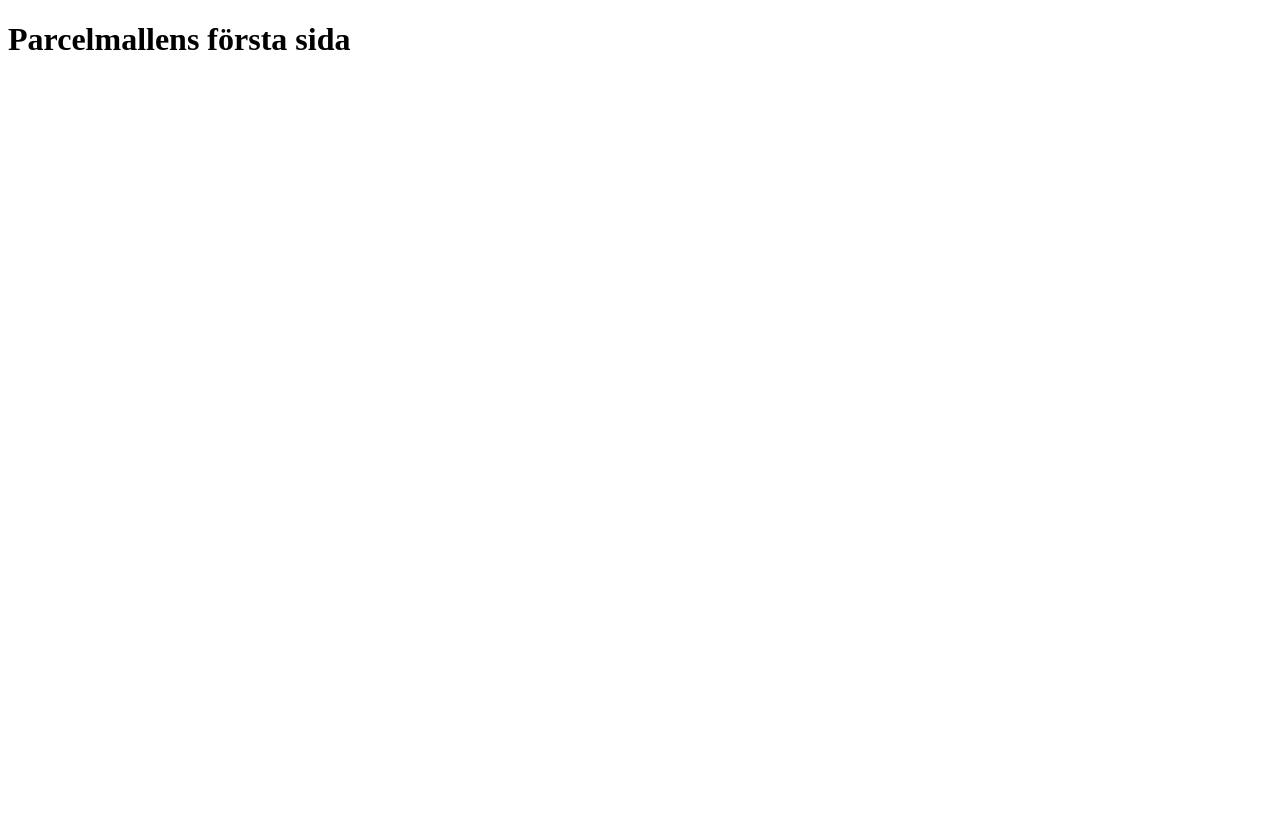
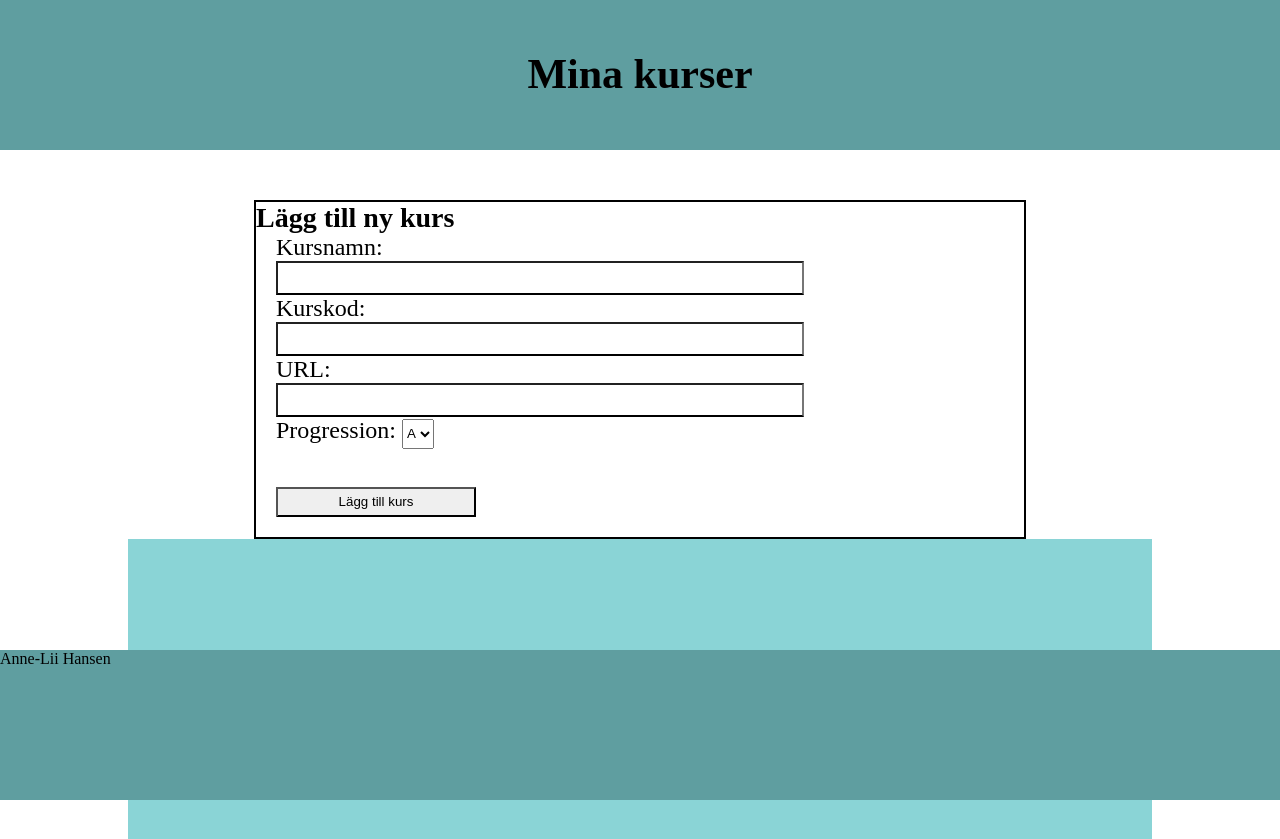
Before and after one commit to Anne-Lii/typescript_kurser, a website built with Parcel: page src/index.html in a window 1280 px wide. Before the commit the page ends 800 px from the top, so only its background shows below. Built offline with nearby package versions, Linux system fonts and the light colour scheme.

Commit message:
lagt till sidor och skapat ett formulär samt stylat

```diff
--- a/src/CSS/main.scss
+++ b/src/CSS/main.scss
@@ -0,0 +1,61 @@
+* {
+    padding: 0;
+    margin: 0;
+}
+
+header {
+    width: 100%;
+    margin: 0 auto;
+    height: 150px;
+    background-color: cadetblue;
+}
+h1 {
+    font-size: 42px;
+    text-align: center;
+    padding-top: 50px;
+}
+
+#addCourse {
+    width: 60%;
+    margin: 0 auto;
+    height: auto;
+    border: 2px solid #000;
+    margin-top: 50px;
+}
+h2 {
+    padding: 10px 0 10 20px;
+    font-size: 28px;
+}
+label {
+    font-size: 24px;
+}
+form {
+    padding: 0 0 0 20px;
+}
+input {
+    width: 70%;
+    height: 30px;
+    border-bottom: 2px solid #000;
+
+}
+select {
+    height: 30px;
+}
+#submit {
+    max-width: 200px;
+    margin: 20px 0;
+}
+#courses {
+    width: 80%;
+    margin: 0 auto;
+    height: 300px;
+    background-color: rgb(138, 212, 214);
+}
+footer {
+    width: 100%;
+    margin: 0 auto;
+    height: 150px;
+    position: absolute;
+    bottom: 0;
+    background-color: cadetblue;
+}
--- a/src/index.html
+++ b/src/index.html
@@ -4,18 +4,42 @@
     <meta charset="UTF-8">
     <meta name="viewport" content="width=device-width, initial-scale=1.0">
     <link rel="stylesheet" href="CSS/main.scss">
-    <title>Document</title>
-    <script src="JS/main.js" type="module"></script>
+    <title>Typescript</title>
+    <script src="JS/main.ts" type="module"></script>
 </head>
 <body>
     <header>
-
+        <h1>Mina kurser</h1>
     </header>
     <main>
-        <h1>Parcelmallens första sida</h1>
+        <div id="addCourse">
+            <h2>Lägg till ny kurs</h2>
+            <form id="courseForm">
+                <label for="courseName">Kursnamn: </label><br>
+                <input type="text" id="courseName">
+                <br>
+                <label for="courseCode">Kurskod: </label><br>
+                <input type="text" id="courseCode">
+                <br>
+                <label for="url">URL: </label><br>
+                <input type="text" id="url">
+                <br>
+                <label for="prog">Progression: </label>
+                <select name="progression" id="prog">
+                    <option value="A">A</option>
+                    <option value="B">B</option>
+                    <option value="C">C</option>
+                </select>
+                <br> <br>
+                <input type="submit" value="Lägg till kurs" id="submit">
+            </form>
+        </div>
+        <div id="courses">
+            <ul id="courseList"></ul>
+        </div>
     </main>
     <footer>
-
+        <p>Anne-Lii Hansen</p>
     </footer>
 </body>
 </html>
```
Also changed, not shown: src/JS/main.js (deleted), src/JS/main.ts (added).
